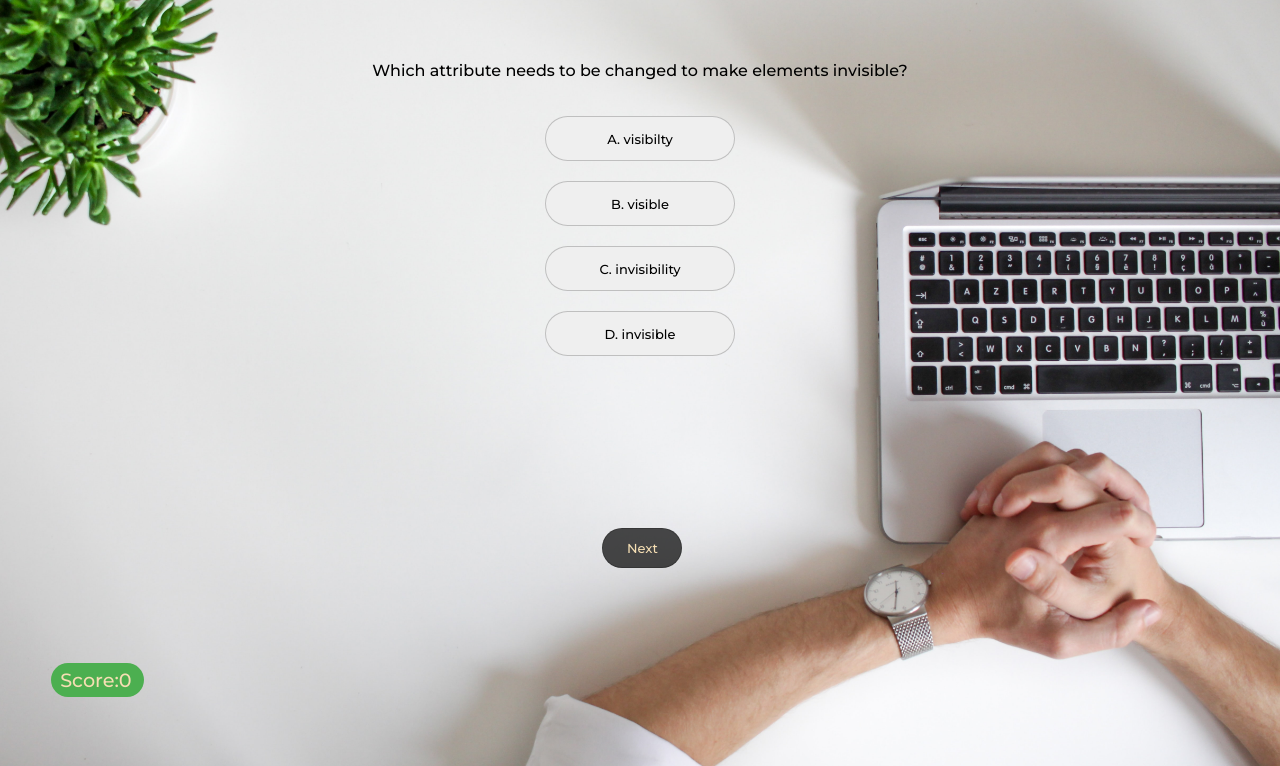
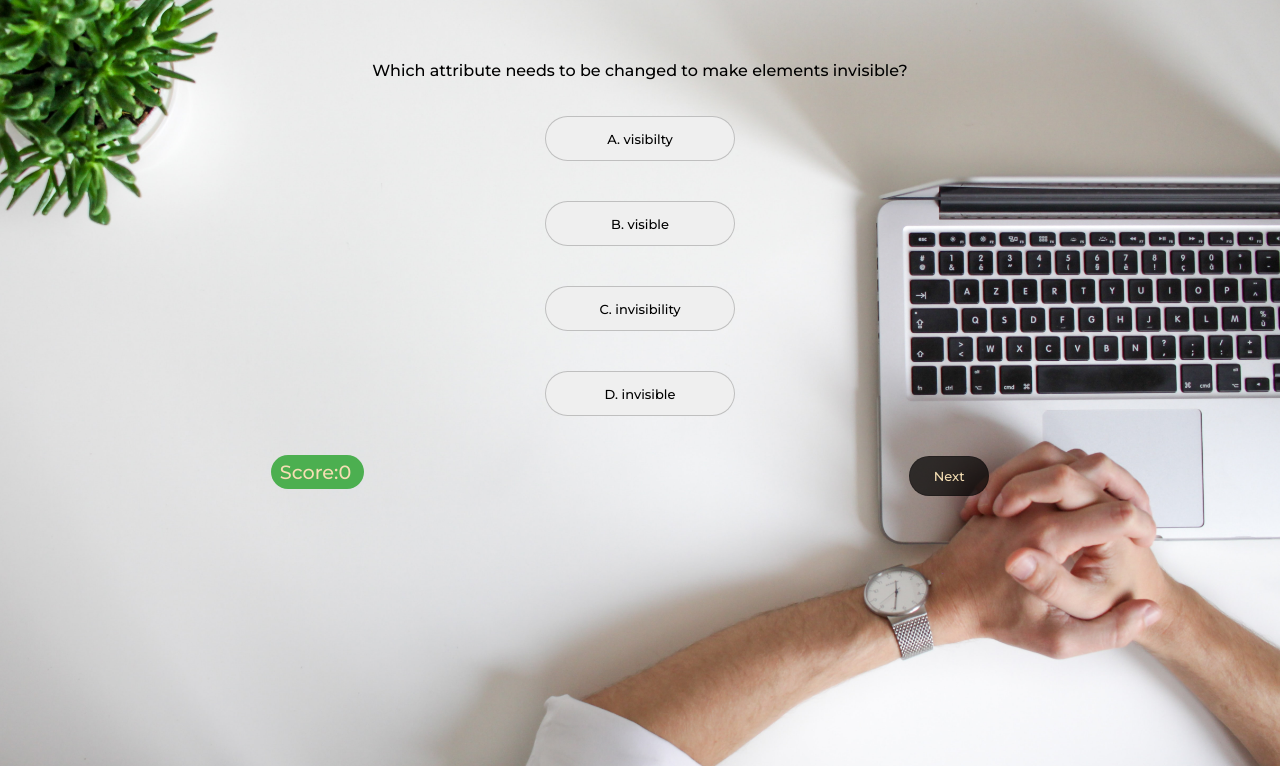
Before and after one commit to geek-lords/SampleJsQuizApp, a plain HTML site: page Quiz/index.html in a window 1280 px wide. Shown: the part 52-818 px from the top of the page. Drawn offline with Linux system fonts and the light colour scheme.

Commit message:
Fixed overlap issue

```diff
--- a/Quiz/index.html
+++ b/Quiz/index.html
@@ -29,8 +29,10 @@
             <button id="c" onclick="getAnswer(this.id)">OP3</button>
             <button id="d" onclick="getAnswer(this.id)">OP4</button>
         </div>
-        <p id="score-o">Score:<span id=score>0</span></p>
-        <button id="next" onclick="nextQuestion()">Next</button>
+        <div class="result-box">
+            <p id="score-o">Score:<span id=score>0</span></p>
+            <button id="next" onclick="nextQuestion()">Next</button>
+        </div>
     </div>
 </body>
 
--- a/Quiz/test.css
+++ b/Quiz/test.css
@@ -22,10 +22,11 @@ h1 {
 }
 
 .op-box {
-    position: absolute;
-    left: 50%;
-    -webkit-transform: translateX(-50%);
-    transform: translateX(-50%);
+    position:relative;
+    display: flex;
+    flex-flow: column;
+    align-items: center;
+    width: 100%;
 }
 
 button {
@@ -34,8 +35,6 @@ button {
     border-radius: 40px;
     display: block;
     margin: 20px;
-    -webkit-box-pack: center;
-    -ms-flex-pack: center;
     justify-content: center;
     font-size: small;
     border: solid 1px rgba(0, 0, 0, 0.2);
@@ -47,14 +46,20 @@ button:hover {
     color: white;
 }
 
+.result-box{
+    display: flex;
+    flex-flow: row;
+    justify-content: space-around;
+    flex-wrap: wrap;
+    width: 100%;
+    position:relative;
+}
+
 #next {
     background-color: rgba(0, 0, 0, 0.7);
     height: 40px;
     width: 80px;
     border-radius: 40px;
-    position: absolute;
-    top: 70%;
-    left: 45.5%;
     color: wheat;
 }
 
@@ -65,9 +70,6 @@ button:hover {
 }
 
 #score-o {
-    position: absolute;
-    top: 87%;
-    left: 4%;
     height: 20px;
     width: 75px;
     padding: 5px 9px 9px 9px;
```
